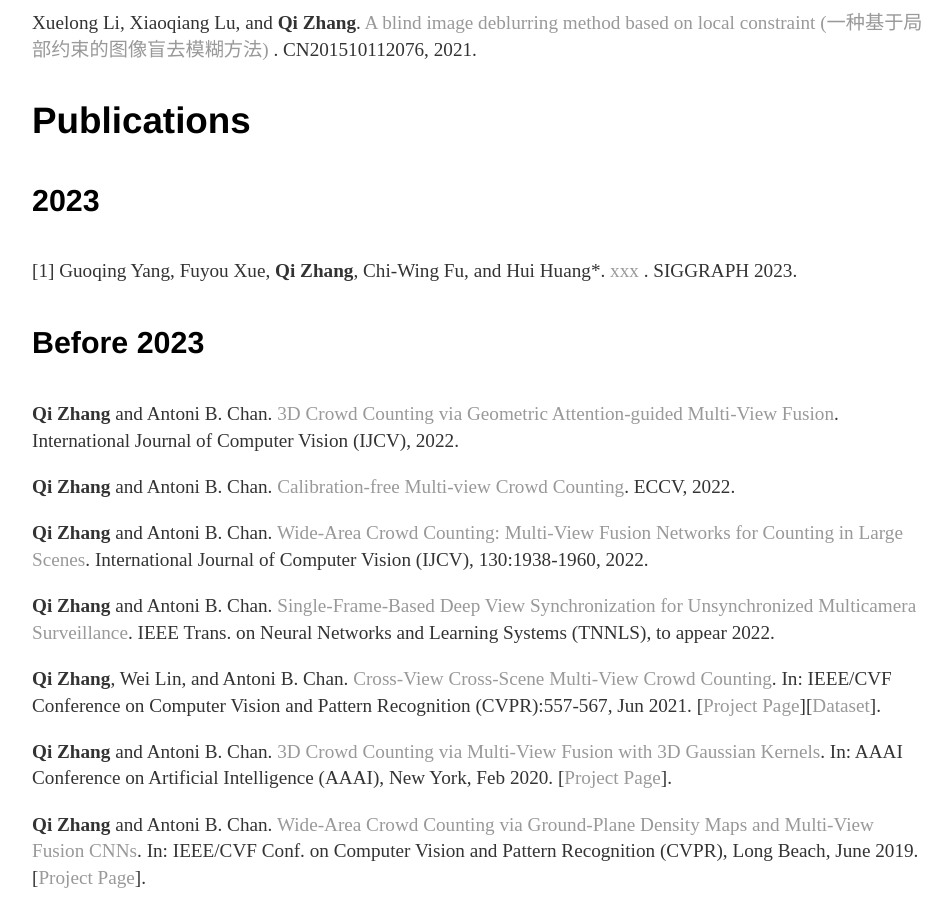
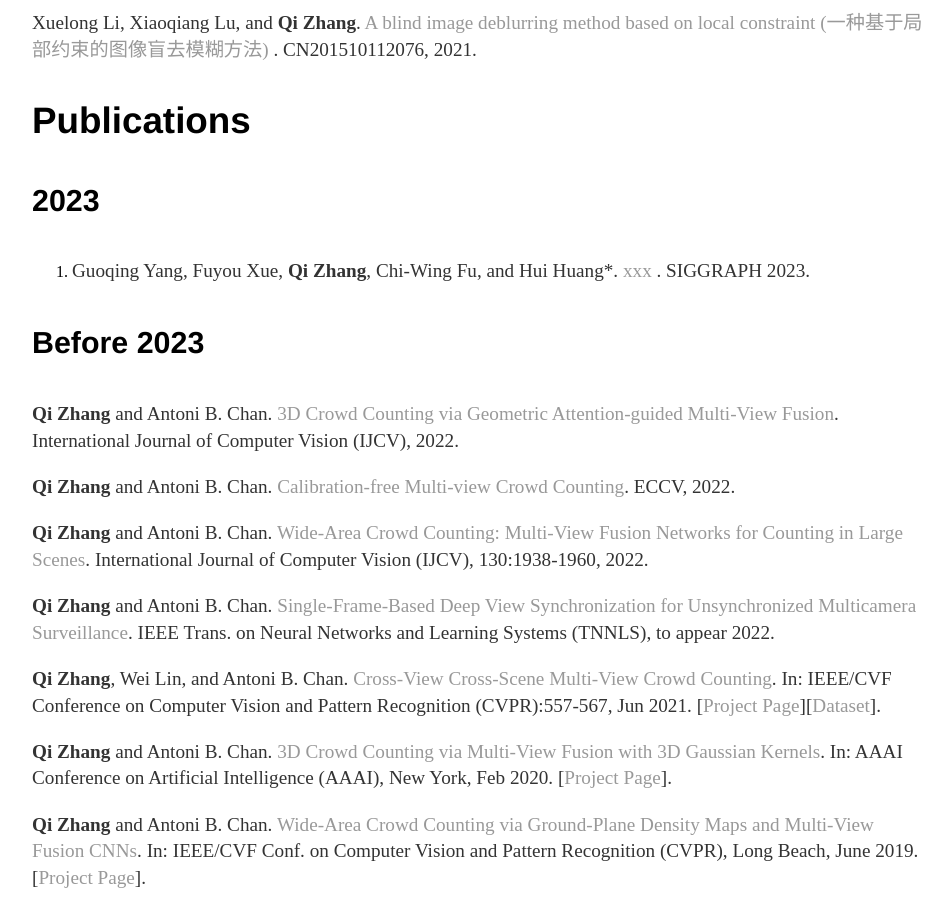
Before and after one commit to zqyq/zqyq.github.io, a Jekyll site: the page built from about/index.html, in a window 1280 px wide and 900 px high, scrolled down 1345 px. Shown: the whole window, without its empty margins (160-1112 px from the left). Built offline with Jekyll 4.4.1, drawn with Linux system fonts in a browser that asks for light colours.

Commit message:
Update index.html

```diff
--- a/about/index.html
+++ b/about/index.html
@@ -56,7 +56,10 @@ title: About Qi ZHANG
 
 		<h3>Publications</h3>
 		<h4>2023</h4>
-			<p>[1] Guoqing Yang, Fuyou Xue, <strong>Qi Zhang</strong>, Chi-Wing Fu, and Hui Huang*. <a> xxx </a>. SIGGRAPH 2023. </p>
+		<ol>
+		<li><p>Guoqing Yang, Fuyou Xue, <strong>Qi Zhang</strong>, Chi-Wing Fu, and Hui Huang*. <a> xxx </a>. SIGGRAPH 2023. </p></li>
+
+		</ol>
 
                 <h4>Before 2023</h4>
 
```
